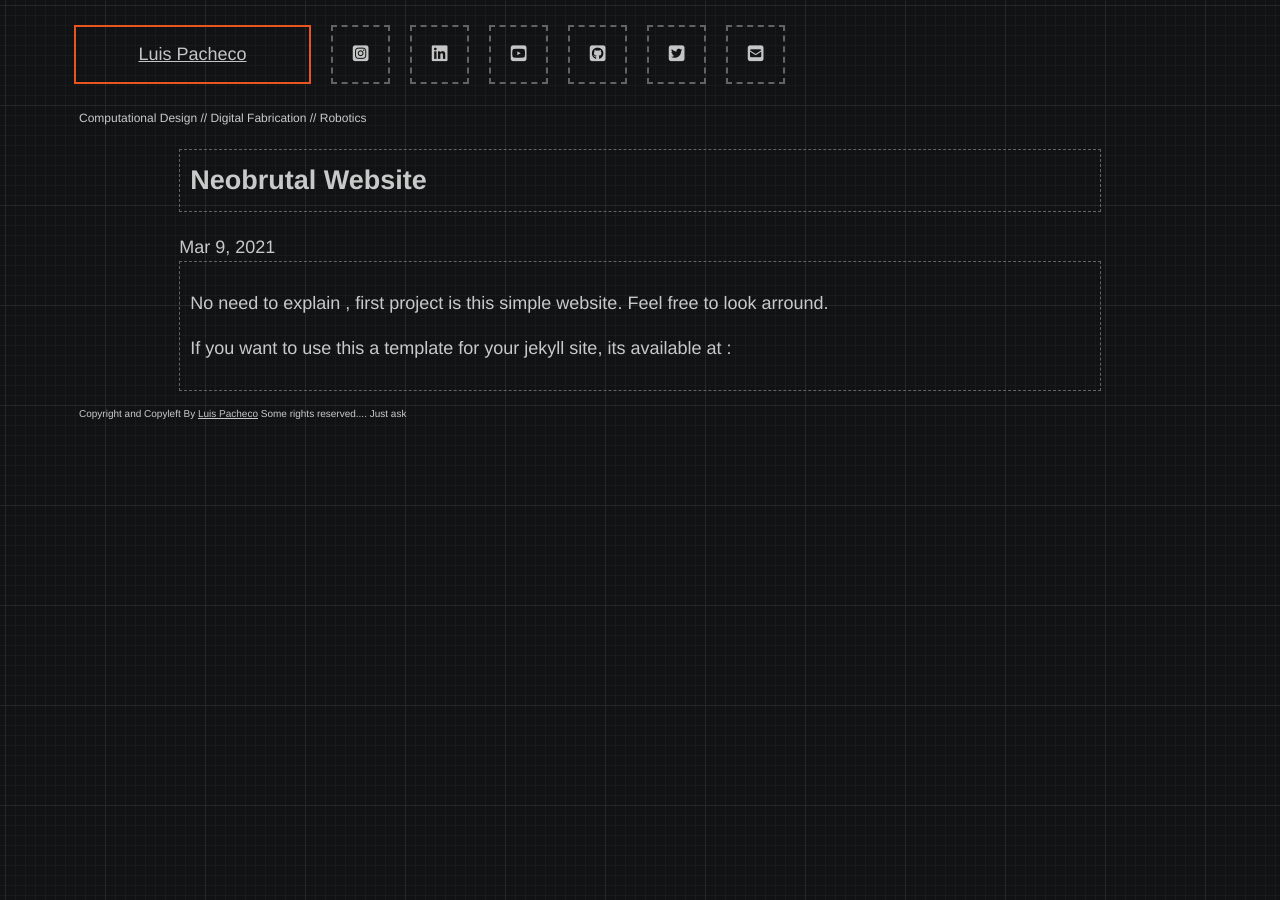
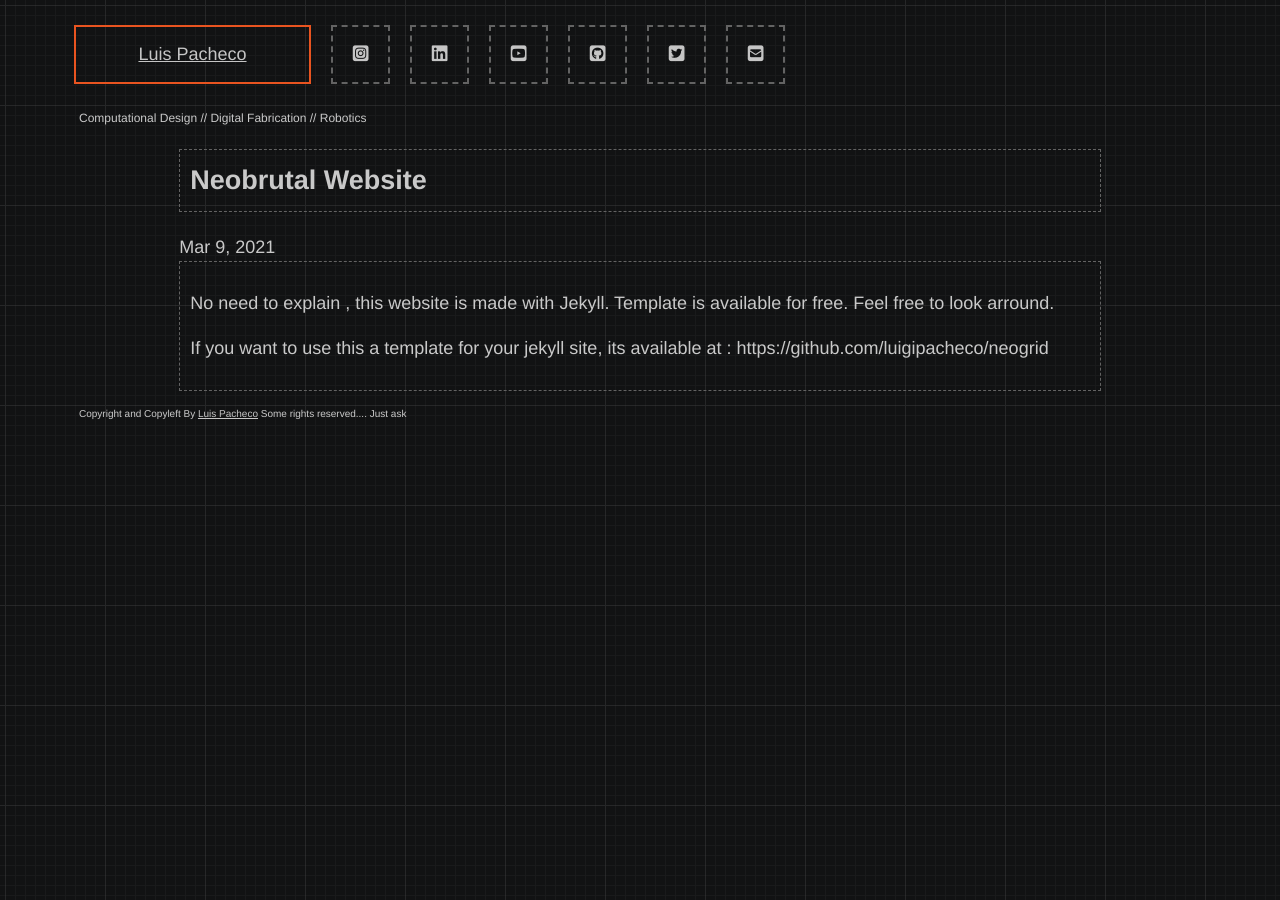
Before and after one commit to luigipacheco/neogrid, a Jekyll site: the page built from _posts/2021-03-09-post1.markdown, in a window 1280 px wide. Built offline with Jekyll 4.4.1, drawn with Linux system fonts in a browser that asks for light colours; nearby versions of some CDN libraries; some web fonts are replaced.

Commit message:
more changes

```diff
--- a/_posts/2021-03-09-post1.markdown
+++ b/_posts/2021-03-09-post1.markdown
@@ -7,6 +7,6 @@ thumbnail: assets/images/thumbnails/webthumb.png
 caption: Website
 categories: design
 ---
-No need to explain , first project is this simple website. Feel free to look arround.
+No need to explain , this website is made with Jekyll. Template is available for free.  Feel free to look arround.
 
-If you want to use this a template for your jekyll site, its available at :
+If you want to use this a template for your jekyll site, its available at :  https://github.com/luigipacheco/neogrid
```
Also changed, not shown: _posts/2020-01-20-kukaprcworshop.md (+5 -4 lines), _posts/2020-07-25-karlinterview.md (+5 -4 lines).
